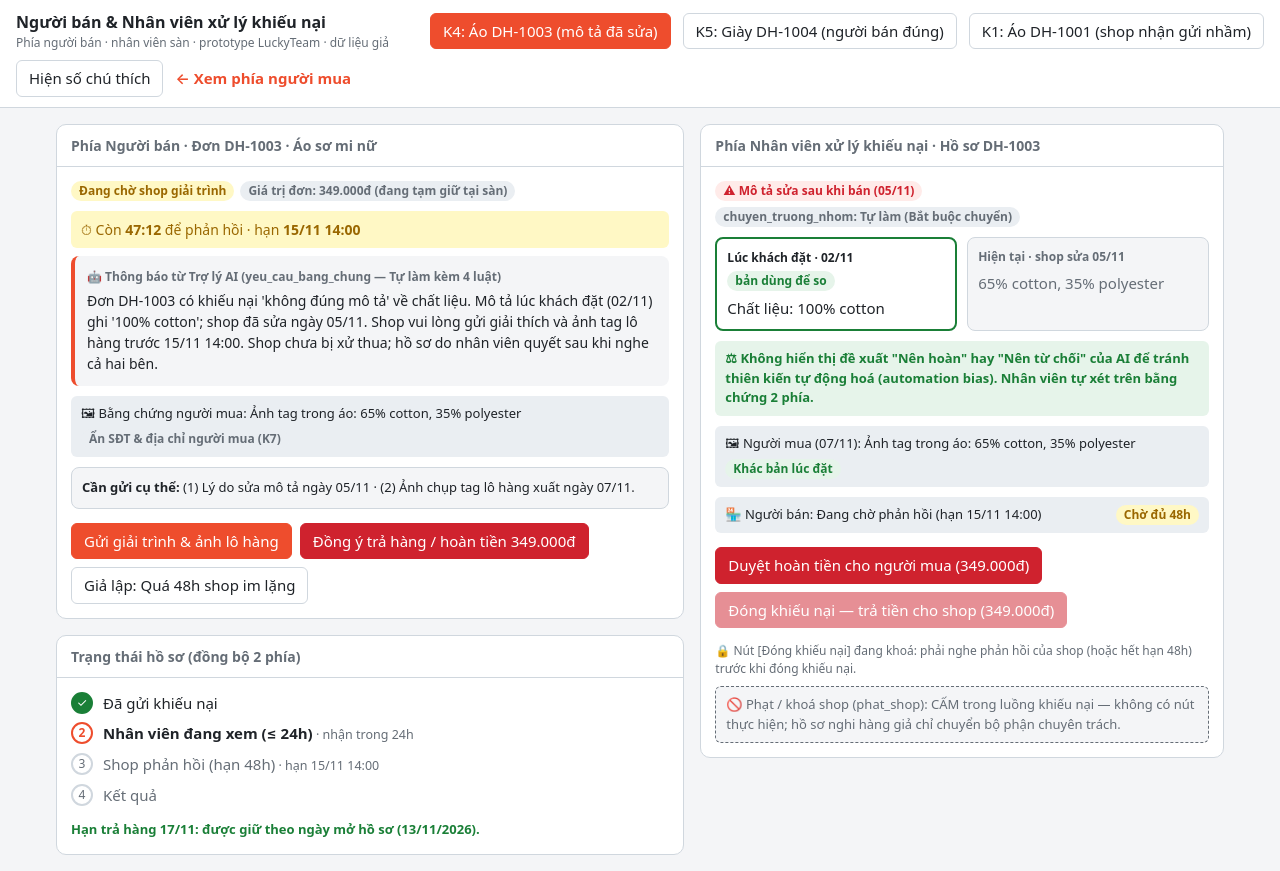
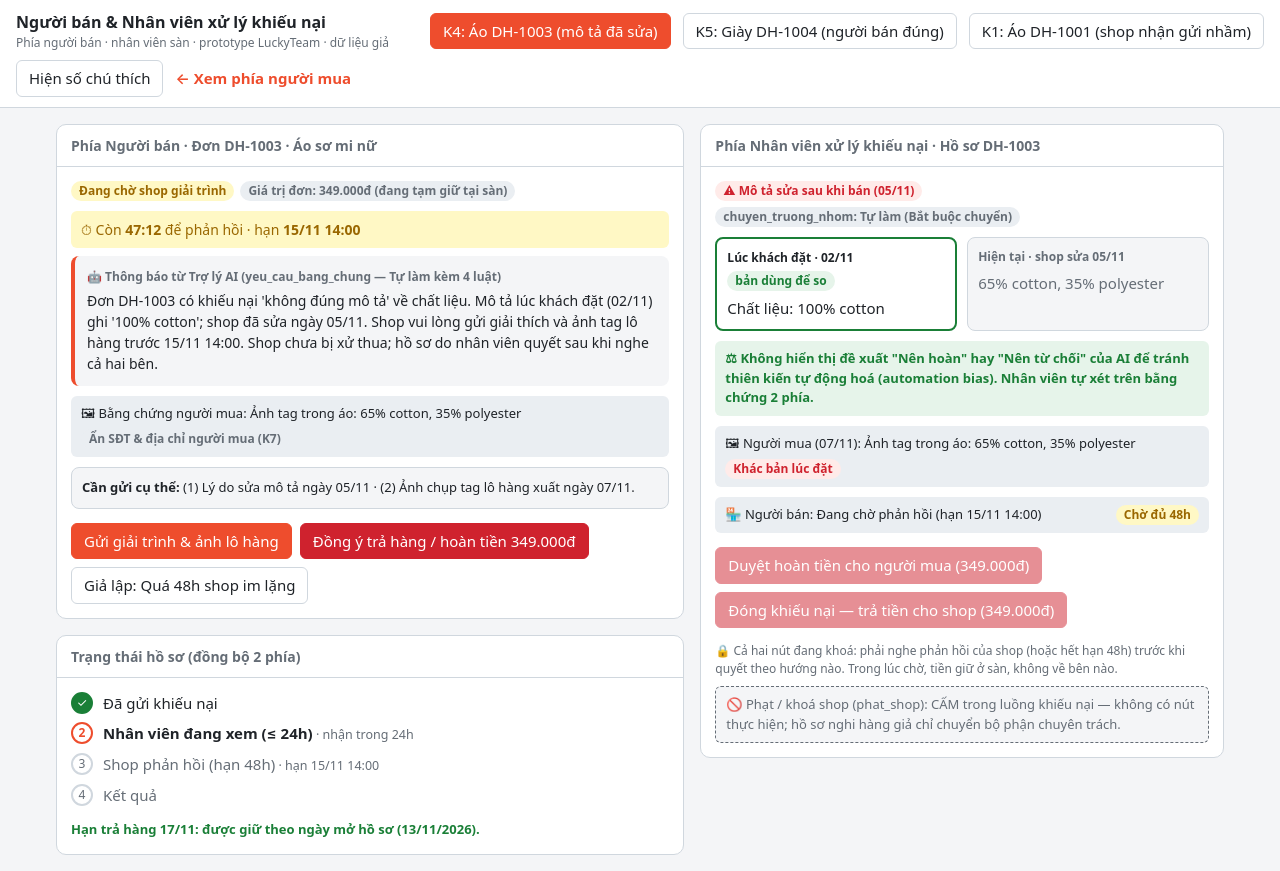
Before and after one commit to ndhai255/K5-L3B-Day05-T4-LuckyTeam, a plain HTML site: page prototype/seller.html in a window 1280 px wide. Drawn offline with Linux system fonts and the light colour scheme.

Commit message:
Khoá đối xứng hai nút quyết của nhân viên cho tới khi nghe shop, chụp lại ảnh màn người bán

```diff
--- a/prototype/seller.html
+++ b/prototype/seller.html
@@ -243,7 +243,7 @@
 
       <div class="bang-chung">
         <span>🖼 Người mua (${don.ngayGiao}): ${don.bangChungNguoiMua}</span>
-        <span class="nhan nhan-xanh">Khác bản lúc đặt</span>
+        <span class="nhan nhan-do">Khác bản lúc đặt</span>
       </div>
 
       <div class="bang-chung">
@@ -472,7 +472,7 @@
       <div class="khoi-dau">
         <span class="nhan nhan-xam">Hàng đợi nhân viên</span>
       </div>
-      <div class="hop-trung-lap" data-badge="⑧">
+      <div class="hop-trung-lap">
         ✓ Ở ca bình thường (K1), AI tự soạn đề xuất (<code>soan_de_xuat_hoan_tien</code>) và chuyển nút duyệt cho <b>bên chịu mất tiền (Người bán)</b>. Nhờ tách tool, nhân viên không bị ngập bởi các ca hiển nhiên.
       </div>
     `;
@@ -488,7 +488,10 @@
   // =====================================================================
   // Cụm nút phán quyết đối xứng của Nhân viên + Ô báo việc bị cấm (Badge ⑩)
   // =====================================================================
-  function veNutNhanVien(maDon, gia, choPhepDongKhieuNai) {
+  // daNgheHaiBen: shop đã phản hồi hoặc đã quá hạn 48h.
+  // Hai nút di chuyển tiền khoá/mở CÙNG điều kiện — đối xứng, đúng luật §4
+  // và rubric riêng #3 "người bán có thời hạn phản hồi trước khi quyết".
+  function veNutNhanVien(maDon, gia, daNgheHaiBen) {
     const hdNv = $("hanh-dong-nv");
     hdNv.innerHTML = "";
 
@@ -502,20 +505,21 @@
       const hang = document.createElement("div");
       hang.className = "hang-nut";
       hang.innerHTML = `
-        <button class="nut-nguy-hiem" id="nv-hoan-tien">
+        <button class="nut-nguy-hiem" id="nv-hoan-tien" ${daNgheHaiBen ? "" : "disabled"}
+          title="${daNgheHaiBen ? "" : "Chỉ mở sau khi shop đã phản hồi hoặc hết hạn 48 giờ"}">
           Duyệt hoàn tiền cho người mua (${tienVND(gia)})
         </button>
-        <button class="nut-nguy-hiem" id="nv-dong-kn" ${choPhepDongKhieuNai ? "" : "disabled"}
-          title="${choPhepDongKhieuNai ? "" : "Chỉ mở sau khi shop đã phản hồi hoặc hết hạn 48 giờ"}">
+        <button class="nut-nguy-hiem" id="nv-dong-kn" ${daNgheHaiBen ? "" : "disabled"}
+          title="${daNgheHaiBen ? "" : "Chỉ mở sau khi shop đã phản hồi hoặc hết hạn 48 giờ"}">
           Đóng khiếu nại — trả tiền cho shop (${tienVND(gia)})
         </button>
       `;
       khoi10.appendChild(hang);
 
-      if (!choPhepDongKhieuNai) {
+      if (!daNgheHaiBen) {
         const chuThich = document.createElement("p");
         chuThich.className = "ghi-chu-nho";
-        chuThich.textContent = "🔒 Nút [Đóng khiếu nại] đang khoá: phải nghe phản hồi của shop (hoặc hết hạn 48h) trước khi đóng khiếu nại.";
+        chuThich.textContent = "🔒 Cả hai nút đang khoá: phải nghe phản hồi của shop (hoặc hết hạn 48h) trước khi quyết theo hướng nào. Trong lúc chờ, tiền giữ ở sàn, không về bên nào.";
         khoi10.appendChild(chuThich);
       }
     } else {
```
Also changed, not shown: prototype/anh-2a-K4.png, prototype/anh-2b-K5.png, prototype/anh-2c-xac-nhan.png, 1 other file.
